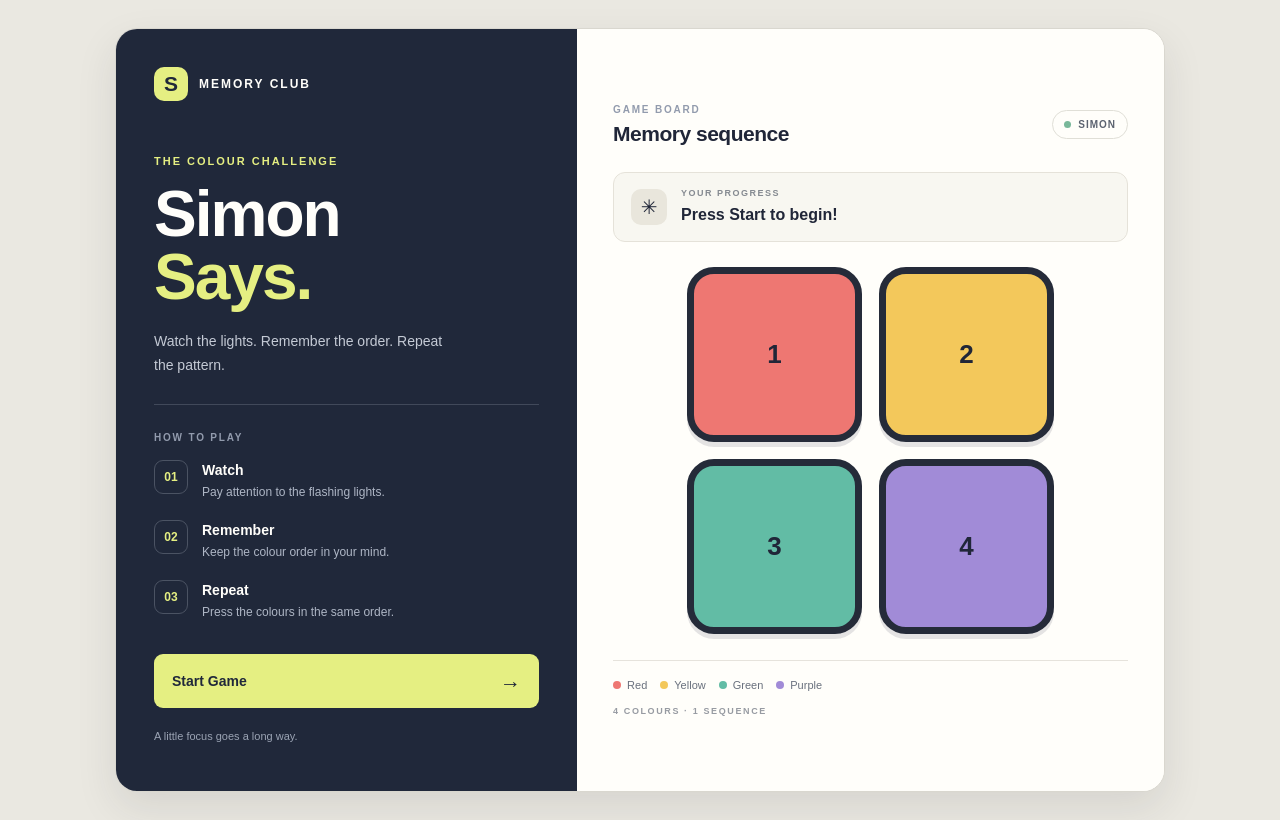
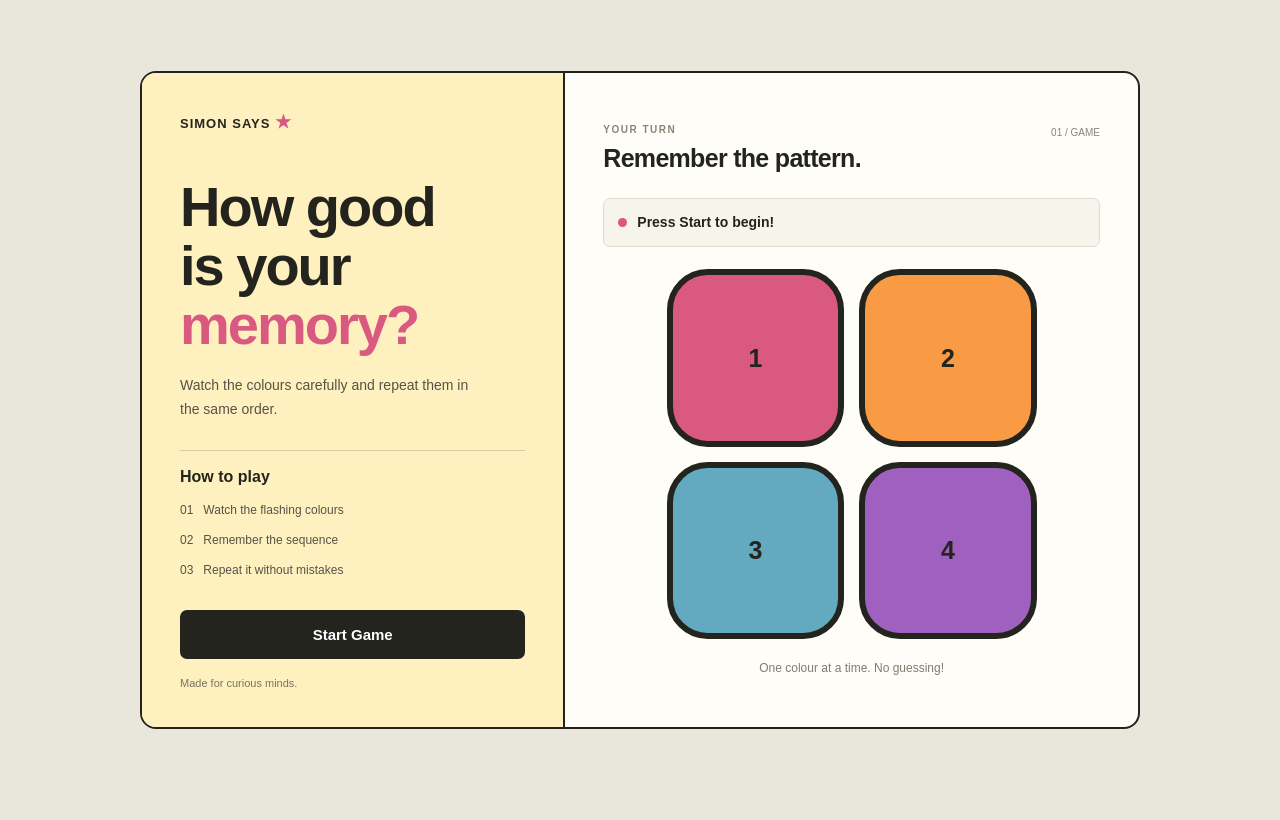
Before and after one commit to nitinkanasnale93/SimonGame, a plain HTML site: page index.html in a window 1280 px wide. Drawn offline with Linux system fonts and the light colour scheme.

Commit message:
new updates

```diff
--- a/index.html
+++ b/index.html
@@ -1,90 +1,54 @@
+
 <!DOCTYPE html>
 <html lang="en">
 <head>
     <meta charset="UTF-8">
     <meta name="viewport" content="width=device-width, initial-scale=1.0">
-    <title>Simon Says | Memory Game</title>
+    <title>Simon Says - Memory Game</title>
     <link rel="stylesheet" href="style.css">
 </head>
 <body>
 
     <main class="game-shell">
 
-        <!-- Left panel -->
         <section class="intro-panel">
-            <div class="brand">
-                <span class="brand-icon">S</span>
-                <span>MEMORY CLUB</span>
-            </div>
+            <p class="brand">SIMON SAYS <span>★</span></p>
 
-            <p class="eyebrow">THE COLOUR CHALLENGE</p>
+            <h1>How good<br>is your<br><span>memory?</span></h1>
 
-            <h1>Simon<br><span>Says.</span></h1>
-
-            <p class="lead">
-                Watch the lights. Remember the order.
-                Repeat the pattern.
+            <p class="intro-text">
+                Watch the colours carefully and repeat
+                them in the same order.
             </p>
 
-            <div class="divider"></div>
-
-            <p class="section-label">HOW TO PLAY</p>
-
-            <div class="instruction">
-                <span class="step-number">01</span>
-                <div>
-                    <h2>Watch</h2>
-                    <p>Pay attention to the flashing lights.</p>
-                </div>
-            </div>
-
-            <div class="instruction">
-                <span class="step-number">02</span>
-                <div>
-                    <h2>Remember</h2>
-                    <p>Keep the colour order in your mind.</p>
-                </div>
-            </div>
-
-            <div class="instruction">
-                <span class="step-number">03</span>
-                <div>
-                    <h2>Repeat</h2>
-                    <p>Press the colours in the same order.</p>
-                </div>
+            <div class="how-to-play">
+                <h2>How to play</h2>
+                <p>01 &nbsp; Watch the flashing colours</p>
+                <p>02 &nbsp; Remember the sequence</p>
+                <p>03 &nbsp; Repeat it without mistakes</p>
             </div>
 
             <button id="startButton" class="start-button" type="button">
-                <span>Start Game</span>
-                <span class="start-arrow" aria-hidden="true">→</span>
+                Start Game
             </button>
 
-            <p class="footer-note">A little focus goes a long way.</p>
+            <p class="small-note">Made for curious minds.</p>
         </section>
 
-        <!-- Right panel -->
-        <section class="play-panel" aria-label="Simon game board">
+        <section class="play-panel">
+            <div class="game-heading">
+                <div>
+                    <p class="small-label">YOUR TURN</p>
+                    <h2>Remember the pattern.</h2>
+                </div>
+                <span class="game-number">01 / GAME</span>
+            </div>
 
-            <header class="panel-header">
-                <div>
-                    <p class="section-label">GAME BOARD</p>
-                    <h2 class="panel-title">Memory sequence</h2>
-                </div>
-
-                <span class="game-tag">
-                    <span class="status-dot"></span>
-                    SIMON
-                </span>
-            </header>
-
-            <div class="status-card">
-                <div class="status-icon">✳</div>
-                <div>
-                    <p class="status-label">YOUR PROGRESS</p>
-                    <h2 id="status" aria-live="polite">
-                        Press Start to begin!
-                    </h2>
-                </div>
+            <div class="status-area">
+                <span class="status-mark"></span>
+                <h2 id="status" aria-live="polite">
+                    Press Start to begin!
+                </h2>
             </div>
 
             <div class="button-container">
@@ -101,26 +65,11 @@
                     type="button" aria-label="Purple button">4</button>
             </div>
 
-            <footer class="board-footer">
-                <div class="colour-legend">
-                    <span class="legend-item">
-                        <i class="legend-dot dot-red"></i> Red
-                    </span>
-                    <span class="legend-item">
-                        <i class="legend-dot dot-yellow"></i> Yellow
-                    </span>
-                    <span class="legend-item">
-                        <i class="legend-dot dot-green"></i> Green
-                    </span>
-                    <span class="legend-item">
-                        <i class="legend-dot dot-purple"></i> Purple
-                    </span>
-                </div>
+            <p class="board-note">
+                One colour at a time. No guessing!
+            </p>
+        </section>
 
-                <p>4 COLOURS · 1 SEQUENCE</p>
-            </footer>
-
-        </section>
     </main>
 
     <script src="script.js"></script>
--- a/style.css
+++ b/style.css
@@ -1,3 +1,4 @@
+
 * {
     box-sizing: border-box;
 }
@@ -5,297 +6,213 @@
 body {
     margin: 0;
     min-height: 100vh;
-    padding: 28px;
+    padding: 24px;
     display: flex;
+    align-items: center;
     justify-content: center;
-    align-items: center;
-    background-color: #eae8e1;
-    color: #202638;
+    background: #e9e6dc;
+    color: #24241f;
     font-family: Arial, sans-serif;
 }
 
-/* Main layout */
-
 .game-shell {
     width: 100%;
-    max-width: 1050px;
-    min-height: 640px;
+    max-width: 1000px;
     display: grid;
-    grid-template-columns: 0.88fr 1.12fr;
-    background-color: #fffefa;
-    border: 1px solid #d9d7cf;
-    border-radius: 22px;
+    grid-template-columns: 0.85fr 1.15fr;
+    background: #fffdf7;
+    border: 2px solid #24241f;
+    border-radius: 16px;
     overflow: hidden;
-    box-shadow: 0 16px 40px rgba(35, 39, 49, 0.10);
 }
 
-/* Left panel */
+/* Introduction */
 
 .intro-panel {
-    background-color: #20283a;
-    color: #fffefa;
     padding: 38px;
+    background: #fff1bf;
+    border-right: 2px solid #24241f;
     display: flex;
     flex-direction: column;
     align-items: flex-start;
 }
 
 .brand {
-    display: flex;
-    align-items: center;
-    gap: 11px;
-    font-size: 12px;
-    font-weight: bold;
-    letter-spacing: 2px;
-    margin-bottom: 54px;
+    margin: 0 0 45px;
+    font-size: 13px;
+    font-weight: 900;
+    letter-spacing: 1px;
 }
 
-.brand-icon {
-    width: 34px;
-    height: 34px;
-    display: grid;
-    place-items: center;
-    background-color: #e5ef82;
-    color: #20283a;
-    border-radius: 10px;
-    font-size: 21px;
-    letter-spacing: 0;
-}
-
-.eyebrow {
-    color: #e5ef82;
-    font-size: 11px;
-    font-weight: bold;
-    letter-spacing: 2px;
-    margin: 0 0 16px;
+.brand span {
+    color: #d95980;
+    font-size: 18px;
 }
 
 h1 {
-    font-size: clamp(45px, 5vw, 64px);
-    line-height: 0.98;
+    margin: 0;
+    font-size: clamp(38px, 5vw, 56px);
+    line-height: 1.05;
     letter-spacing: -2px;
-    margin: 0;
 }
 
 h1 span {
-    color: #e5ef82;
+    color: #d95980;
 }
 
-.lead {
+.intro-text {
+    margin: 20px 0 28px;
     max-width: 290px;
-    margin: 22px 0 26px;
-    color: #c4cad5;
+    font-size: 14px;
     line-height: 1.7;
-    font-size: 14px;
+    color: #555347;
 }
 
-.divider {
-    height: 1px;
+.how-to-play {
     width: 100%;
-    background-color: #41495a;
-    margin-bottom: 27px;
+    padding-top: 17px;
+    border-top: 1px solid #d7cca1;
 }
 
-.section-label {
-    color: #929bad;
-    font-size: 10px;
-    font-weight: bold;
-    letter-spacing: 1.8px;
-    margin: 0 0 17px;
+.how-to-play h2 {
+    margin: 0 0 15px;
+    font-size: 16px;
 }
 
-.instruction {
-    display: flex;
-    align-items: flex-start;
-    gap: 14px;
-    margin-bottom: 19px;
-}
-
-.step-number {
-    width: 34px;
-    height: 34px;
-    flex-shrink: 0;
-    display: grid;
-    place-items: center;
-    border: 1px solid #4b5363;
-    border-radius: 9px;
-    color: #e5ef82;
+.how-to-play p {
+    margin: 12px 0;
     font-size: 12px;
-    font-weight: bold;
-}
-
-.instruction h2 {
-    margin: 2px 0 5px;
-    font-size: 14px;
-}
-
-.instruction p {
-    color: #aeb6c5;
-    font-size: 12px;
+    color: #555347;
     line-height: 1.5;
-    margin: 0;
 }
 
 .start-button {
     width: 100%;
-    display: flex;
-    justify-content: space-between;
-    align-items: center;
-    margin-top: 14px;
-    padding: 15px 18px;
-    background-color: #e5ef82;
-    color: #20283a;
-    border: none;
-    border-radius: 9px;
-    font-size: 14px;
+    padding: 14px;
+    margin-top: 19px;
+    background: #24241f;
+    color: white;
+    border: 2px solid #24241f;
+    border-radius: 7px;
+    font-size: 15px;
     font-weight: bold;
     cursor: pointer;
 }
 
 .start-button:hover {
-    background-color: #eff7a7;
+    background: #444438;
 }
 
-.start-arrow {
-    font-size: 21px;
+.small-note {
+    margin: 18px 0 0;
+    color: #777260;
+    font-size: 11px;
 }
 
-.footer-note {
-    color: #9ba4b4;
-    font-size: 11px;
-    margin-top: 22px;
-}
-
-/* Right panel */
+/* Game area */
 
 .play-panel {
-    min-width: 0;
-    padding: 36px;
+    padding: 38px;
     display: flex;
     flex-direction: column;
     justify-content: center;
-    background-color: #fffefa;
+    min-width: 0;
 }
 
-.panel-header {
+.game-heading {
     display: flex;
+    align-items: flex-start;
     justify-content: space-between;
+    gap: 12px;
+}
+
+.small-label {
+    margin: 0 0 9px;
+    color: #8a8578;
+    font-size: 10px;
+    font-weight: bold;
+    letter-spacing: 1.5px;
+}
+
+.game-heading h2 {
+    margin: 0;
+    font-size: clamp(19px, 2.5vw, 25px);
+    letter-spacing: -0.7px;
+}
+
+.game-number {
+    padding-top: 3px;
+    color: #8a8578;
+    font-size: 10px;
+    white-space: nowrap;
+}
+
+.status-area {
+    display: flex;
     align-items: center;
     gap: 10px;
-    margin-bottom: 26px;
+    margin: 25px 0 22px;
+    padding: 13px 14px;
+    border: 1px solid #dedacf;
+    border-radius: 7px;
+    background: #f7f4eb;
 }
 
-.panel-header .section-label {
-    margin-bottom: 7px;
-}
-
-.panel-title {
-    margin: 0;
-    font-size: 21px;
-    letter-spacing: -0.5px;
-}
-
-.game-tag {
-    display: flex;
-    align-items: center;
-    gap: 7px;
-    padding: 8px 11px;
-    border: 1px solid #e0dfd7;
-    border-radius: 20px;
-    font-size: 10px;
-    font-weight: bold;
-    letter-spacing: 1px;
-    color: #5c6370;
-}
-
-.status-dot {
-    width: 7px;
-    height: 7px;
+.status-mark {
+    width: 9px;
+    height: 9px;
+    flex-shrink: 0;
     border-radius: 50%;
-    background-color: #79b89a;
-}
-
-/* Current game message */
-
-.status-card {
-    display: flex;
-    align-items: center;
-    gap: 14px;
-    padding: 15px 17px;
-    border: 1px solid #e5e2d9;
-    border-radius: 12px;
-    background-color: #f8f7f1;
-    margin-bottom: 25px;
-}
-
-.status-icon {
-    width: 36px;
-    height: 36px;
-    flex-shrink: 0;
-    display: grid;
-    place-items: center;
-    background-color: #e9e6dc;
-    border-radius: 10px;
-    font-size: 20px;
-}
-
-.status-label {
-    margin: 0 0 6px;
-    font-size: 9px;
-    letter-spacing: 1.5px;
-    font-weight: bold;
-    color: #858a91;
+    background: #d95980;
 }
 
 #status {
-    font-size: 16px;
-    line-height: 1.4;
     margin: 0;
-    overflow-wrap: anywhere;
+    font-size: 14px;
+    line-height: 1.5;
 }
 
 .game-over {
-    color: #c53f46;
+    color: #c52f37;
 }
 
-/* Four colour buttons */
+/* The four buttons */
 
 .button-container {
-    width: fit-content;
-    max-width: 100%;
     display: grid;
-    grid-template-columns: repeat(2, minmax(0, 175px));
-    gap: 17px;
-    margin: 0 auto 26px;
+    grid-template-columns: repeat(2, minmax(0, 1fr));
+    gap: 15px;
+    width: 100%;
+    max-width: 370px;
+    margin: 0 auto;
 }
 
 .btn {
     width: 100%;
     aspect-ratio: 1;
-    border: 7px solid #252b39;
-    border-radius: 27px;
-    font-size: 26px;
+    border: 6px solid #24241f;
+    border-radius: 23%;
+    font-size: 25px;
     font-weight: bold;
-    color: #202638;
+    color: #24241f;
     cursor: pointer;
-    box-shadow: 0 5px 0 rgba(32, 38, 56, 0.12);
     transition: filter 0.12s, transform 0.12s;
 }
 
 .red {
-    background-color: #ee7772;
+    background: #d95980;
 }
 
 .yellow {
-    background-color: #f3c85b;
+    background: #f99b45;
 }
 
 .green {
-    background-color: #62bca5;
+    background: #63aac0;
 }
 
 .purple {
-    background-color: #a18bd7;
+    background: #a060c0;
 }
 
 .btn:hover {
@@ -303,148 +220,89 @@ h1 span {
 }
 
 .btn:active {
-    transform: scale(0.97);
+    transform: scale(0.96);
 }
 
 .flash {
-    background-color: #fff !important;
-    box-shadow: 0 0 0 3px #252b39, 0 0 0 7px #d8d5ca;
+    background: white !important;
 }
 
 .userflash {
-    filter: brightness(1.15);
-    outline: 4px solid #252b39;
-    outline-offset: -13px;
+    filter: brightness(1.3);
 }
 
 button:focus-visible {
-    outline: 3px solid #20283a;
+    outline: 3px solid #24241f;
     outline-offset: 4px;
 }
 
-/* Bottom legend */
-
-.board-footer {
-    border-top: 1px solid #e6e3dc;
-    padding-top: 18px;
+.board-note {
+    margin: 22px 0 0;
+    text-align: center;
+    color: #817c70;
+    font-size: 12px;
 }
 
-.colour-legend {
-    display: flex;
-    flex-wrap: wrap;
-    gap: 13px;
-    margin-bottom: 15px;
-}
+/* Smaller screens */
 
-.legend-item {
-    display: flex;
-    align-items: center;
-    gap: 6px;
-    font-size: 11px;
-    color: #69707d;
-}
-
-.legend-dot {
-    width: 8px;
-    height: 8px;
-    display: inline-block;
-    border-radius: 50%;
-}
-
-.dot-red {
-    background-color: #ee7772;
-}
-
-.dot-yellow {
-    background-color: #f3c85b;
-}
-
-.dot-green {
-    background-color: #62bca5;
-}
-
-.dot-purple {
-    background-color: #a18bd7;
-}
-
-.board-footer > p {
-    margin: 0;
-    color: #979ba2;
-    font-size: 9px;
-    font-weight: bold;
-    letter-spacing: 1.6px;
-}
-
-/* Tablet and mobile */
-
-@media (max-width: 800px) {
+@media (max-width: 700px) {
     body {
-        padding: 18px;
+        padding: 12px;
         align-items: flex-start;
     }
 
     .game-shell {
-        max-width: 540px;
+        max-width: 460px;
         grid-template-columns: 1fr;
     }
 
     .intro-panel {
-        padding: 28px;
+        padding: 25px;
+        border-right: none;
+        border-bottom: 2px solid #24241f;
     }
 
     .brand {
-        margin-bottom: 30px;
+        margin-bottom: 25px;
     }
 
     h1 {
-        font-size: 48px;
+        font-size: 43px;
     }
 
-    .lead {
-        margin-top: 15px;
+    .intro-text {
+        margin: 15px 0 20px;
     }
 
-    .divider {
-        margin-bottom: 22px;
-    }
-
-    .instruction {
-        margin-bottom: 13px;
+    .how-to-play p {
+        margin: 9px 0;
     }
 
     .start-button {
-        margin-top: 5px;
+        margin-top: 12px;
     }
 
     .play-panel {
-        padding: 26px;
+        padding: 25px;
     }
 
     .button-container {
-        grid-template-columns: repeat(2, minmax(0, 160px));
+        max-width: 320px;
+        gap: 12px;
     }
 }
 
-@media (max-width: 380px) {
-    body {
-        padding: 10px;
-    }
-
+@media (max-width: 360px) {
     .intro-panel,
     .play-panel {
-        padding: 20px;
-    }
-
-    .button-container {
-        gap: 12px;
+        padding: 18px;
     }
 
     .btn {
-        border-width: 6px;
-        border-radius: 21px;
+        border-width: 5px;
     }
 
-    .panel-title {
-        font-size: 18px;
+    .game-number {
+        font-size: 9px;
     }
 }
```
